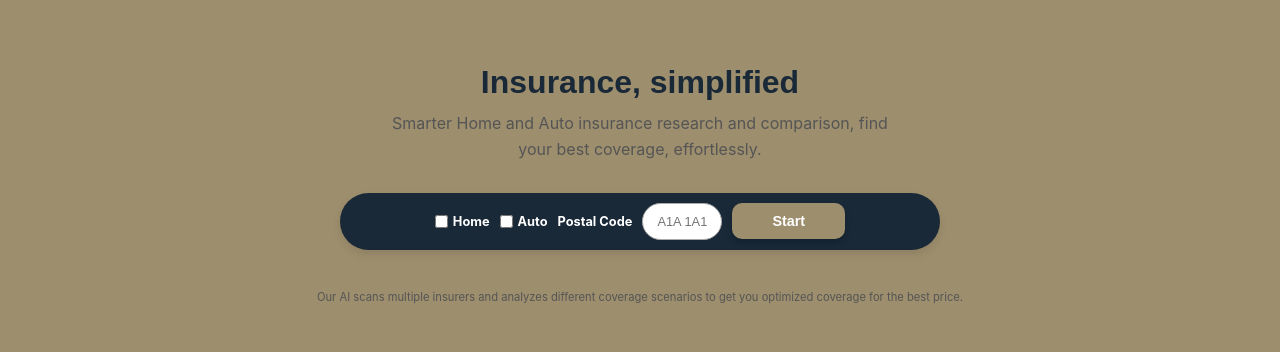
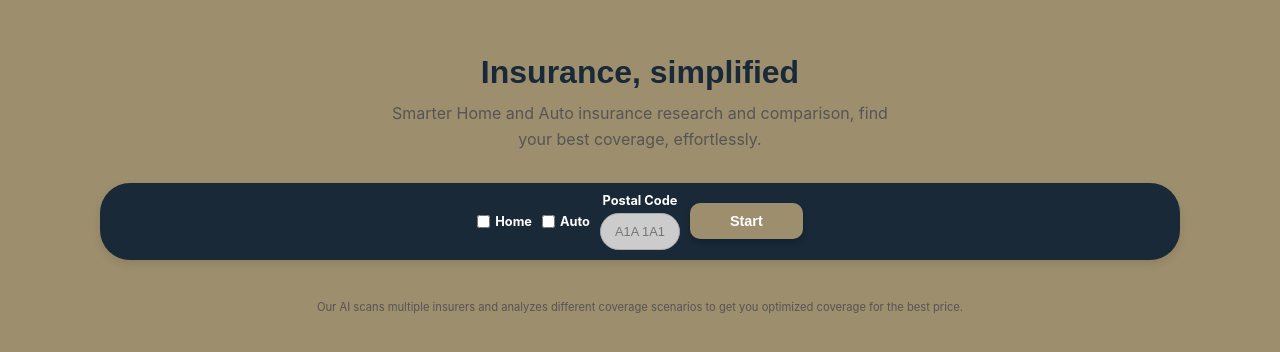
Before and after one commit to vidx3m/ince, a Next.js app: page / in a window 1280 px wide. Shown: the part 216-568 px from the top of the page. Built offline with nearby package versions, Linux system fonts and the light colour scheme.

Commit message:
Updated landing page

```diff
--- a/pages/index.tsx
+++ b/pages/index.tsx
@@ -30,23 +30,27 @@ export default function Home() {
 
             <div style={{
                 display: "flex",
+                flexWrap: "wrap",
                 alignItems: "center",
                 justifyContent: "center",
                 padding: "10px",
                 backgroundColor: "#192938",
                 borderRadius: "30px",
                 boxShadow: "0 4px 8px rgba(0, 0, 0, 0.1)",
-                maxWidth: "600px",
+                maxWidth: "90%",
                 width: "100%",
                 gap: "10px"
             }}>
+                <div style={{ display: "flex", flexWrap: "wrap", justifyContent: "center", gap: "10px" }}>
                     <label style={{ fontSize: "0.8rem", cursor: "pointer", display: "flex", alignItems: "center", color: "#ffffff", fontWeight: "bold" }}>
                         <input type="checkbox" name="insuranceType" value="home" style={{ marginRight: "5px" }} /> Home
                     </label>
                     <label style={{ fontSize: "0.8rem", cursor: "pointer", display: "flex", alignItems: "center", color: "#ffffff", fontWeight: "bold" }}>
                         <input type="checkbox" name="insuranceType" value="auto" style={{ marginRight: "5px" }} /> Auto
                     </label>
-                <label style={{ fontSize: "0.8rem", color: "#ffffff", fontWeight: "bold" }}>Postal Code</label>
+                </div>
+                <div style={{ display: "flex", flexDirection: "column", alignItems: "center" }}>
+                    <label style={{ fontSize: "0.8rem", color: "#ffffff", fontWeight: "bold", marginBottom: "5px" }}>Postal Code</label>
                     <input
                         type="text"
                         placeholder="A1A 1A1"
@@ -56,12 +60,14 @@ export default function Home() {
                             borderRadius: "20px",
                             border: "1px solid #aaa",
                             color: "#333",
+                            backgroundColor: "#ccc",
                             outline: "none",
                             fontSize: "0.8rem",
                             width: "80px",
                             textAlign: "center"
                         }}
                     />
+                </div>
                 <Link href="/get-a-quote">
                     <button className="button" style={{
                         padding: "10px 40px",
```
Lines whose indentation alone changed are shown as unchanged.
